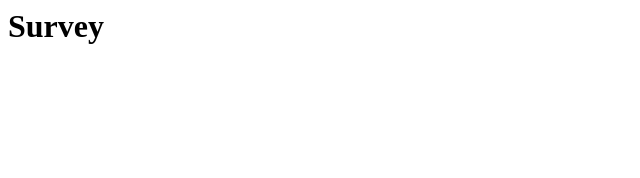
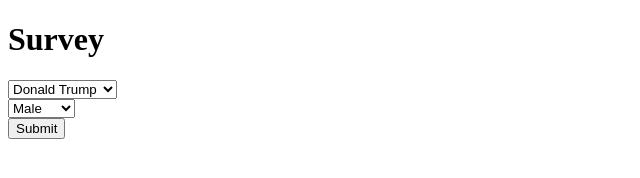
Before and after one commit to oxbot/creativeNode, a website: page public/survey.html in a window 1280 px wide. Shown: the whole page, without its empty margins (0-640 px from the left). Drawn offline with Linux system fonts and the light colour scheme.

Commit message:
added dropdowns and javascript function to grab values

```diff
--- a/app.js
+++ b/app.js
@@ -14,5 +14,5 @@
 
 
 app.listen(3000, function () {
-  console.log('Example app listening on port 3000!');
+  console.log(' listening on port 3000!');
 });
--- a/public/survey.html
+++ b/public/survey.html
@@ -1 +1,37 @@
-<h1>Survey</h1>
+<!doctype HTML>
+<html>
+		<head>
+		<script>
+			function submit() {
+				var candidate = document.getElementById('candidate').options[document.getElementById('candidate').selectedIndex].value
+				console.log(candidate)
+				var sex = document.getElementById('sex').options[document.getElementById('sex').selectedIndex].value
+				console.log(sex)
+			}
+
+		</script>
+		</head>
+	<body>
+		<h1>Survey</h1>
+
+		<select id="candidate">
+			<option value="trump">Donald Trump</option>
+			<option value="clinton">Hillary Clinton</option>
+			<option value="stein">Jill Stein</option>
+			<option value="johnson">Gary Johnson</option>
+			<option value="mcmullin">Evan McMullin</option>
+			<option value="other">Other</option>
+
+		</select>
+	<br>
+		<select id="sex">
+		<option value="male"> Male</option>
+ 		 <option value="female"> Female</option>
+  		<option value="other"> Other</option>
+		</select>
+	<br>
+	<button id="submit" onClick="submit();">Submit</button>
+	<br>
+		<div id="results"></div>
+	</body>
+</html>
```
